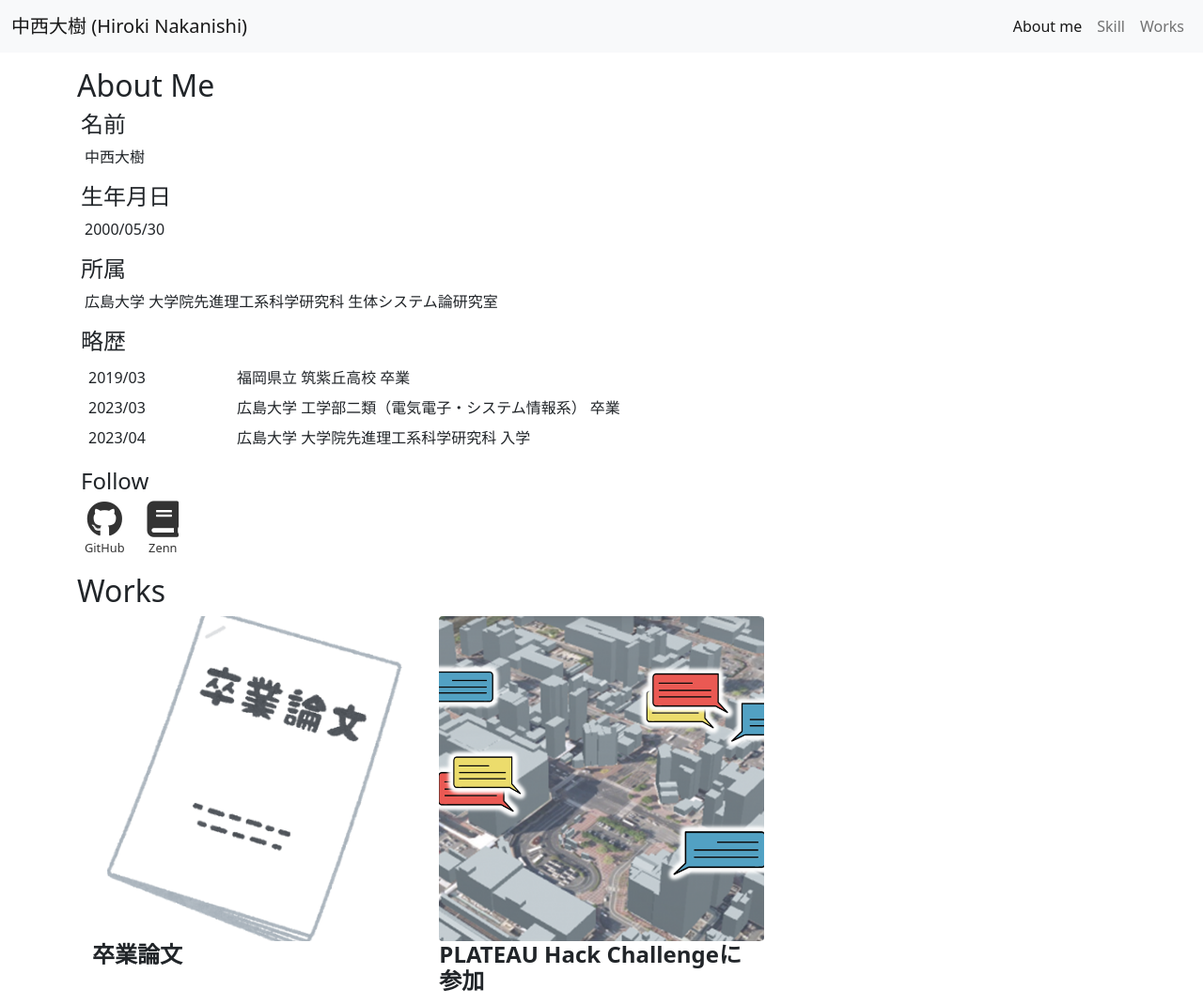
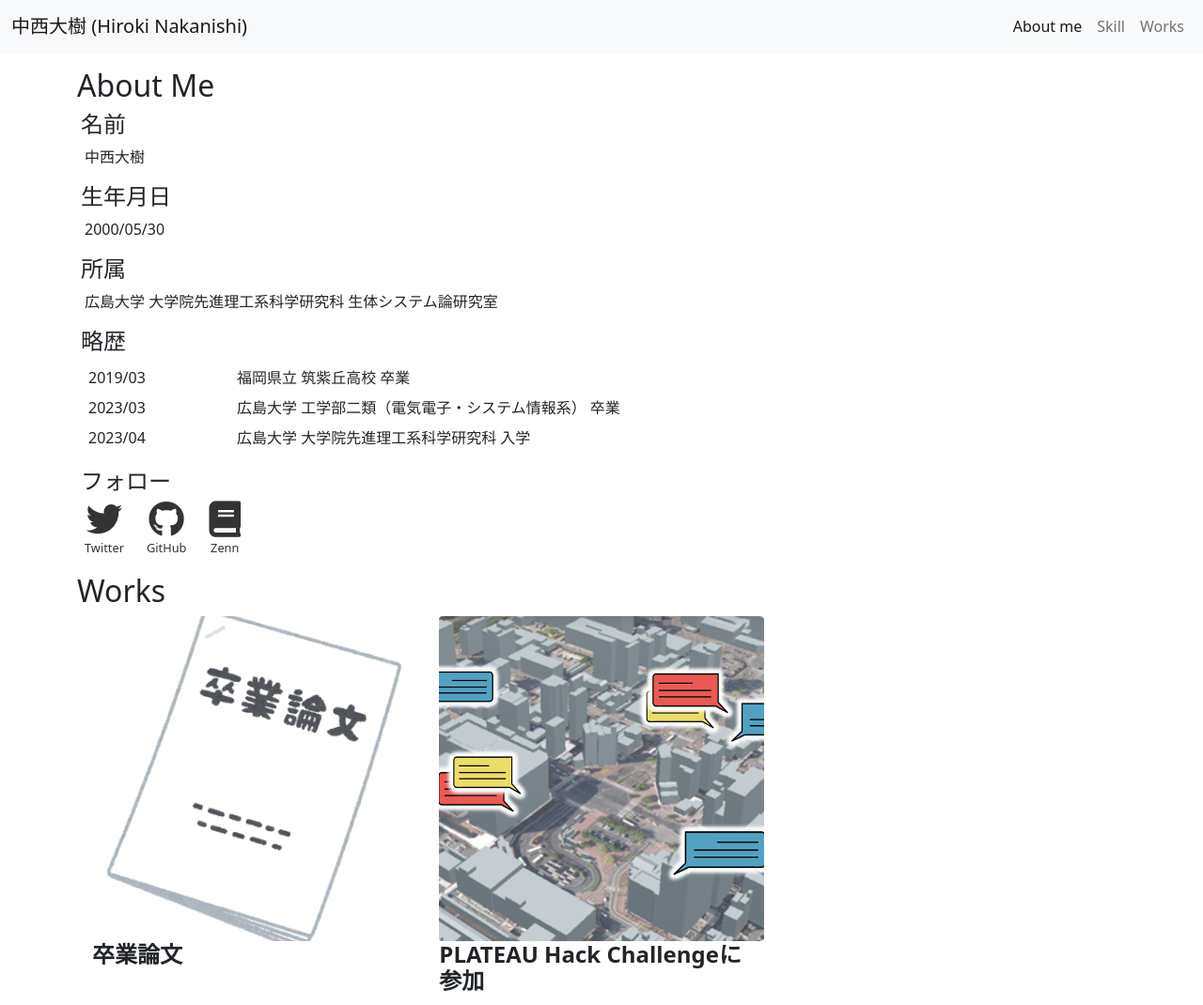
Before and after one commit to nakanishi1337/nakanishi1337.github.io, a plain HTML site: page index.html in a window 1280 px wide. Shown: the top 1070 px of the page at 94% size. Drawn offline with nearby package versions, Linux system fonts and the light colour scheme.

Commit message:
follow update

```diff
--- a/index.html
+++ b/index.html
@@ -66,9 +66,9 @@
                             </tr>
                             </tbody>
                         </table>
-                        <h4>Follow</h4>
+                        <h4>フォロー</h4>
                         <ul class="fas_sns_icontop ms-1">
-                          <!-- <li><a href="https://twitter.com/intent/tweet?text={ページタイトル}&url={URL}" target="_blank" rel="nofollow"><i class="fab fa-twitter"></i>Twitter</a></li> -->
+                          <li><a href="https://twitter.com/nakanishi1337" target="_blank" rel="nofollow"><i class="fab fa-twitter"></i>Twitter</a></li>
                           <li><a href="https://github.com/nakanishi1337" target="_blank" rel="nofollow"><i class="fab fa-github"></i>GitHub</a></li>
                           <li><a href="https://zenn.dev/nakanishi1337" target="_blank" rel="nofollow"><i class="fas fa-book"></i>Zenn</a></li>
                         </ul>
```
